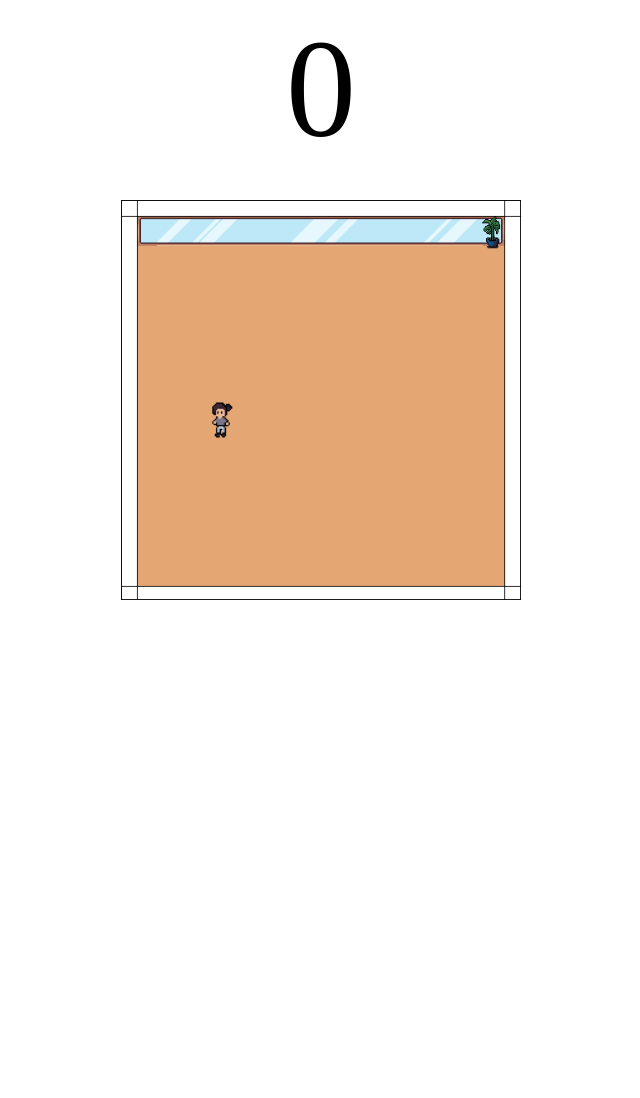
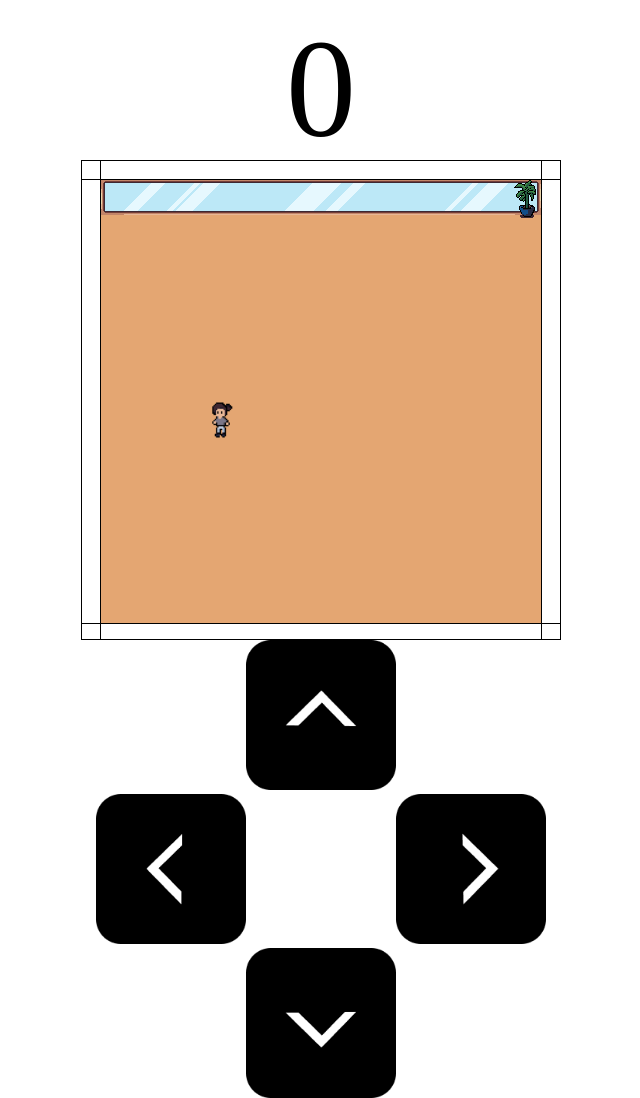
Before and after one commit to BY1994/dance-snake-game, a plain HTML site: page index.html in a window 1280 px wide. Shown: the whole page, without its empty margins (319-959 px from the left). Before the commit the page ends 800 px from the top, so only its background shows below. Drawn offline with Linux system fonts and the light colour scheme.

Commit message:
image: add buttons for arrow key
This patch added buttons for arrow key.

Signed-off-by: BY1994 <lovelychoco100@gmail.com>

```diff
--- a/index.html
+++ b/index.html
@@ -7,7 +7,13 @@
   <body>
 
     <div id="score">0</div>
-    <canvas id="snakeboard" width="400" height="400"></canvas>
+    <canvas id="snakeboard" width="480" height="480"></canvas>
+    <div id="buttons">
+      <input type="image" class="button" id="up_key" src="button_up.png" width="150" onclick="change_direction_for_mobile(38)"/>
+      <input type="image" class="button" id="left_key" src="button_left.png" width ="150" onclick="change_direction_for_mobile(37)"/>
+      <input type="image" class="button" id="right_key" src="button_right.png" width = "150" onclick="change_direction_for_mobile(39)"/>
+      <input type="image" class="button" id="down_key" src="button_down.png" width = "150" onclick="change_direction_for_mobile(40)"/>
+    </div>
 
     <style>
       #snakeboard {
@@ -20,6 +26,35 @@
         text-align: center;
         font-size: 140px;
       }
+      #buttons {
+        position:absolute;
+        top: 80%;
+        left: 50%;
+        transform: translateX(-50%);
+      }
+      #up_key{
+        position:relative;
+        top:0%;
+      }
+      #down_key{
+        position:absolute;
+        top: 200%;
+        left: 50%;
+        transform: translateX(-50%);
+      }
+      #left_key{
+        position:absolute;
+        top: 100%;
+        left: 50%;
+        transform: translateX(-150%);
+      }
+      #right_key{
+        position:absolute;
+        top: 100%;
+        right: 50%;
+        transform: translateX(150%);
+      }
+
     </style>
   </body>
 
@@ -191,7 +226,7 @@
 
     // draw a border around the canvas
     function clear_board() {
-        snakeboard_ctx.drawImage(background, 0, 0, 400, 400);
+        snakeboard_ctx.drawImage(background, 0, 0, 480, 480);
     }
 
     // Draw the snake on the canvas
@@ -286,6 +321,41 @@
       }
     }
 
+    function change_direction_for_mobile(keyPressed) {
+      const LEFT_KEY = 37;
+      const RIGHT_KEY = 39;
+      const UP_KEY = 38;
+      const DOWN_KEY = 40;
+
+    // Prevent the snake from reversing
+      if (changing_direction) return;
+      changing_direction = true;
+      const goingUp = dy === -character_size;
+      const goingDown = dy === character_size;
+      const goingRight = dx === character_size;
+      const goingLeft = dx === -character_size;
+      if (keyPressed === LEFT_KEY && !goingRight) {
+        dx = -character_size;
+        dy = 0;
+        dir = 2;
+      }
+      if (keyPressed === UP_KEY && !goingDown) {
+        dx = 0;
+        dy = -character_size;
+        dir = 1;
+      }
+      if (keyPressed === RIGHT_KEY && !goingLeft) {
+        dx = character_size;
+        dy = 0;
+        dir = 3;
+      }
+      if (keyPressed === DOWN_KEY && !goingUp) {
+        dx = 0;
+        dy = character_size;
+        dir = 0;
+      }
+    }
+
     function move_snake() {
       // Create the new Snake's head
       const head = {x: pos[0].x + dx, y: pos[0].y + dy, d: dir};
```
Also changed, not shown: button_down.png (added), button_left.png (added), button_right.png (added), button_up.png (added).
